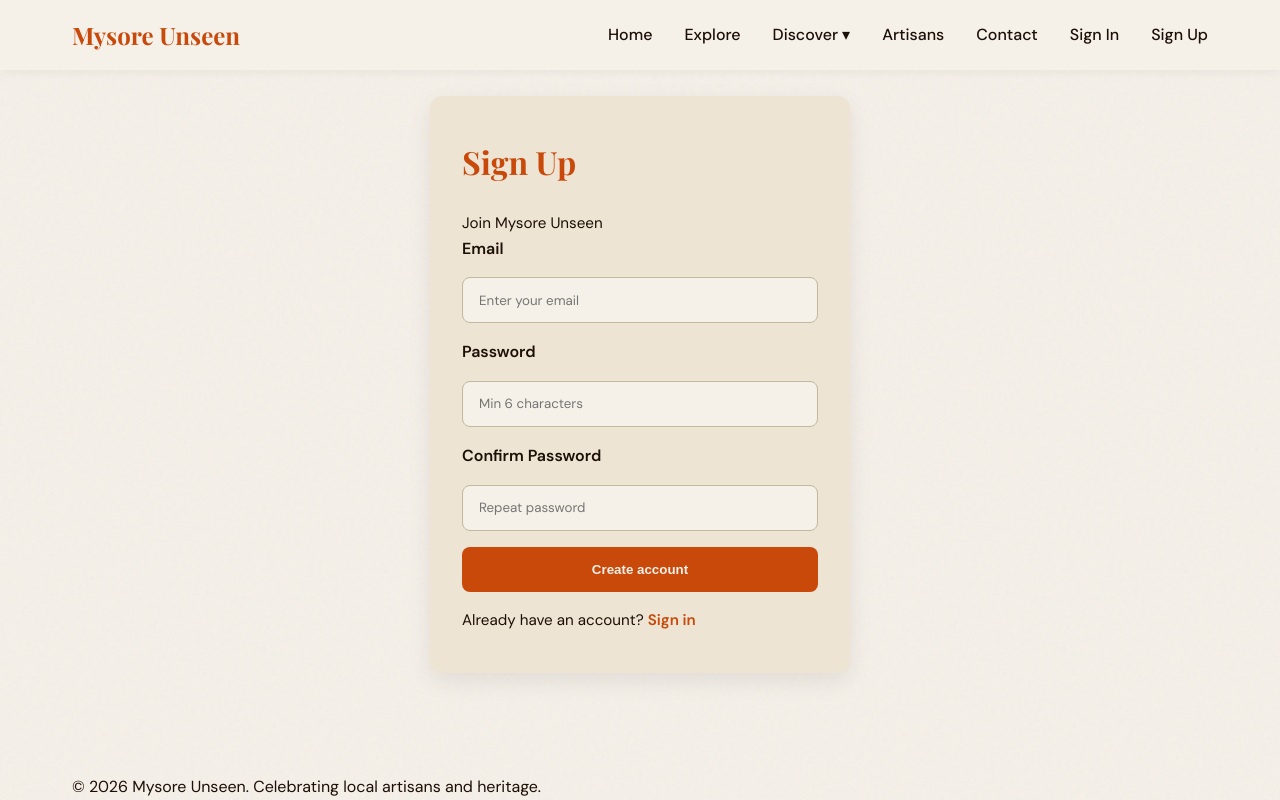
After one commit to yukthiru/Decentralizing-Tourism-in-Mysore-Promoting-Local-Artisans-and-Hidden-Gems-Yukthi, a Flask app: page /signup in a window 1280 px wide. The commit adds this page. Run offline with Flask 3, Linux system fonts and the light colour scheme; some web fonts are replaced.

Commit message:
Add login, signup, Supabase auth and saved tours feature

```diff
--- a/app.py
+++ b/app.py
@@ -9,12 +9,26 @@ import os
 import requests
 import random
 import json
-from flask import Flask, render_template, request, jsonify
-from models import db, HiddenGem, Artisan, ContactMessage, ArtisanProduct, LocalFood, StayOption, MarketStall, InquiryCart
+from flask import Flask, render_template, request, jsonify, session, redirect, url_for, flash
+from werkzeug.security import generate_password_hash, check_password_hash
+from models import db, HiddenGem, Artisan, ContactMessage, ArtisanProduct, LocalFood, StayOption, MarketStall, InquiryCart, User
 from image_data import PLACE_IMAGES, ARTISAN_IMAGES, FOOD_IMAGES, DEFAULT_IMAGE, get_image
+from supabase import create_client
+from dotenv import load_dotenv
+
+load_dotenv()
+
+SUPABASE_URL = os.environ.get('SUPABASE_URL')
+SUPABASE_KEY = os.environ.get('SUPABASE_KEY')
+if SUPABASE_URL and SUPABASE_KEY:
+    supabase = create_client(SUPABASE_URL, SUPABASE_KEY)
+else:
+    supabase = None
 
 # --- APP INITIALIZATION ---
 app = Flask(__name__)
+# session secret for Flask
+app.secret_key = os.environ.get('FLASK_SECRET_KEY', 'dev-secret-change-me')
 basedir = os.path.abspath(os.path.dirname(__file__))
 app.config['SQLALCHEMY_DATABASE_URI'] = 'sqlite:///' + os.path.join(basedir, 'mysore_unseen.db')
 app.config['SQLALCHEMY_TRACK_MODIFICATIONS'] = False
@@ -144,6 +158,119 @@ def artisan_detail(artisan_id):
 def contact():
     return render_template('contact.html')
 
+
+@app.context_processor
+def inject_user():
+    return {'current_user': session.get('user')}
+
+
+def login_required(fn):
+    from functools import wraps
+    @wraps(fn)
+    def wrapper(*args, **kwargs):
+        if not session.get('user'):
+            return redirect(url_for('login'))
+        return fn(*args, **kwargs)
+    return wrapper
+
+
+@app.route('/login', methods=['GET', 'POST'])
+def login():
+    if request.method == 'GET':
+        return render_template('login.html')
+
+    form = request.form
+    email = form.get('email', '').strip().lower()
+    password = form.get('password', '')
+    if not email or not password:
+        return render_template('login.html', error='Missing email or password')
+
+    if supabase:
+        try:
+            res = supabase.auth.sign_in_with_password({'email': email, 'password': password})
+            user_info = None
+            if isinstance(res, dict):
+                user_info = res.get('user')
+                login_error = res.get('error') or res.get('message')
+            else:
+                user_info = getattr(res, 'user', None)
+                login_error = getattr(res, 'error', None) or getattr(res, 'message', None)
+
+            if user_info:
+                session['user'] = {'email': user_info.get('email')}
+                return redirect(url_for('index'))
+            if login_error:
+                print(f"Supabase auth error: {login_error}")
+        except Exception as e:
+            print(f"Supabase auth error: {e}")
+
+    user = User.query.filter_by(email=email).first()
+    if user and check_password_hash(user.password_hash, password):
+        session['user'] = {'email': user.email}
+        return redirect(url_for('index'))
+
+    return render_template('login.html', error='Invalid email or password')
+
+
+@app.route('/signup', methods=['GET', 'POST'])
+def signup():
+    if request.method == 'GET':
+        return render_template('signup.html')
+
+    form = request.form
+    email = form.get('email', '').strip().lower()
+    password = form.get('password', '')
+    confirm_password = form.get('confirm_password', '')
+
+    if not email or not password or not confirm_password:
+        return render_template('signup.html', error='All fields are required')
+    if password != confirm_password:
+        return render_template('signup.html', error='Passwords do not match')
+    if len(password) < 6:
+        return render_template('signup.html', error='Password must be at least 6 characters')
+    if User.query.filter_by(email=email).first():
+        return render_template('signup.html', error='Email already registered')
+
+    signup_error = None
+    if supabase:
+        try:
+            signup_res = supabase.auth.sign_up({'email': email, 'password': password})
+            if isinstance(signup_res, dict):
+                signup_error = signup_res.get('error') or signup_res.get('message')
+            else:
+                signup_error = getattr(signup_res, 'error', None) or getattr(signup_res, 'message', None)
+
+            if signup_error:
+                normalized_error = signup_error.lower()
+                # Keep live validation errors from Supabase, but fall back to local signup on rate limits or temporary issues
+                if 'password' in normalized_error or 'invalid' in normalized_error:
+                    return render_template('signup.html', error=signup_error)
+                if 'email already exists' in normalized_error or 'already registered' in normalized_error:
+                    if User.query.filter_by(email=email).first():
+                        return render_template('signup.html', error='Email already registered')
+                    print(f"Supabase sign up warning: {signup_error}; continuing with local signup fallback")
+                else:
+                    print(f"Supabase sign up warning: {signup_error}; continuing with local signup fallback")
+        except Exception as e:
+            print(f"Supabase sign up error: {e}")
+
+    user = User(email=email, password_hash=generate_password_hash(password))
+    db.session.add(user)
+    db.session.commit()
+    session['user'] = {'email': email}
+    return redirect(url_for('index'))
+
+
+@app.route('/logout')
+def logout():
+    session.pop('user', None)
+    try:
+        if supabase and hasattr(supabase.auth, 'sign_out'):
+            supabase.auth.sign_out()
+    except Exception:
+        pass
+    return redirect(url_for('index'))
+
 @app.route('/marketplace')
 def marketplace():
     return render_template('marketplace.html')
@@ -163,6 +290,53 @@ def food_discovery():
 @app.route('/tour-planner')
 def tour_planner():
     return render_template('tour_planner.html')
+
+@app.route('/api/save-tour', methods=['POST'])
+def save_tour():
+    if not session.get('user'):
+        return jsonify({'success': False, 'error': 'Login required'}), 401
+
+    data = request.get_json()
+    if not supabase:
+        return jsonify({'success': False, 'error': 'Supabase not connected'}), 500
+
+    try:
+        supabase.table('saved_tours').insert({
+            'user_email': session['user']['email'],
+            'days': data.get('days'),
+            'budget': data.get('budget_inr'),
+            'interests': ', '.join(data.get('interests', [])),
+            'itinerary': json.dumps(data.get('itinerary'))
+        }).execute()
+        return jsonify({'success': True})
+    except Exception as e:
+        print(f"Save tour error: {e}")
+        return jsonify({'success': False, 'error': str(e)}), 500
+
+@app.route('/api/my-tours')
+def my_tours_api():
+    if not session.get('user'):
+        return jsonify({'success': False, 'error': 'Login required'}), 401
+
+    if not supabase:
+        return jsonify({'success': False, 'error': 'Supabase not connected'}), 500
+
+    try:
+        response = supabase.table('saved_tours')\
+            .select('*')\
+            .eq('user_email', session['user']['email'])\
+            .order('created_at', desc=True)\
+            .execute()
+        return jsonify({'success': True, 'tours': response.data})
+    except Exception as e:
+        print(f"Fetch saved tours error: {e}")
+        return jsonify({'success': False, 'error': str(e)}), 500
+
+@app.route('/my-tours')
+def my_tours_page():
+    if not session.get('user'):
+        return redirect(url_for('login'))
+    return render_template('my_tours.html')
 
 @app.route('/virtual-market')
 def virtual_market():
@@ -192,9 +366,25 @@ def api_artisans():
 
 @app.route('/contact', methods=['POST'])
 def submit_contact():
-    data = request.get_json()
+    # Support JSON and form submissions
+    data = request.get_json() or request.form
+    if hasattr(data, 'to_dict'):
+        data = data.to_dict()
     if not data or not data.get('name') or not data.get('email') or not data.get('message'):
         return jsonify({'success': False, 'error': 'Missing required fields'}), 400
+
+    # Insert into Supabase if configured (non-blocking on failure)
+    if supabase:
+        try:
+            supabase.table('contact_messages').insert({
+                'name': data['name'],
+                'email': data['email'],
+                'message': data['message']
+            }).execute()
+        except Exception as e:
+            print(f"Supabase insert error: {e}")
+
+    # Also store locally in the existing SQLite DB for backwards compatibility
     db.session.add(ContactMessage(name=data['name'], email=data['email'], message=data['message']))
     db.session.commit()
     return jsonify({'success': True})
--- a/requirements.txt
+++ b/requirements.txt
@@ -2,3 +2,5 @@ Flask
 flask-sqlalchemy
 requests
 gunicorn
+python-dotenv
+supabase
--- a/static/script.js
+++ b/static/script.js
@@ -261,6 +261,32 @@ document.addEventListener('DOMContentLoaded', () => {
         });
     }
 
+    let currentTourData = null;
+
+    function saveTour() {
+        if (!currentTourData) return;
+
+        fetch('/api/save-tour', {
+            method: 'POST',
+            headers: { 'Content-Type': 'application/json' },
+            body: JSON.stringify(currentTourData)
+        }).then(async (res) => {
+            const result = await res.json();
+            if (result.success) {
+                alert('Tour saved successfully!');
+            } else if (res.status === 401) {
+                alert('Please login to save your tour');
+                window.location.href = '/login';
+            } else {
+                alert('Failed to save tour: ' + (result.error || 'Unknown error'));
+            }
+        }).catch(() => {
+            alert('Failed to save tour.');
+        });
+    }
+
+    window.saveTour = saveTour;
+
     // --- TOUR PLANNER ---
     const plannerForm = document.getElementById('planner-form');
     if(plannerForm) {
@@ -283,6 +309,8 @@ document.addEventListener('DOMContentLoaded', () => {
             }).then(r => r.json()).then(data => {
                 document.getElementById('planner-spinner').style.display = 'none';
                 document.getElementById('planner-results').style.display = 'block';
+                document.getElementById('save-tour-btn').style.display = 'inline-block';
+                currentTourData = { ...payload, ...data };
 
                 const stayGrid = document.getElementById('stay-suggestions');
                 stayGrid.innerHTML = '';
--- a/static/style.css
+++ b/static/style.css
@@ -165,6 +165,17 @@ input:checked + .slider:before { transform: translateX(26px); }
 .form-control { width: 100%; padding: 0.8rem; border: 1px solid #ccc; border-radius: 4px; font-family: var(--font-body); background: var(--ivory); }
 textarea.form-control { resize: vertical; height: 150px; }
 
+.auth-container { max-width: 420px; margin: 6rem auto 4rem; background: var(--cream); padding: 2.5rem 2rem; border-radius: 12px; box-shadow: 0 8px 24px rgba(0,0,0,0.08); }
+.auth-container h1 { margin-bottom: 1.5rem; font-size: 2rem; color: var(--saffron); }
+.auth-container form { display: grid; gap: 1rem; }
+.auth-container label { display: block; font-weight: 600; color: var(--espresso); }
+.auth-container input { width: 100%; padding: 0.85rem 1rem; border: 1px solid #c2b8a1; border-radius: 8px; background: var(--ivory); font-family: var(--font-body); }
+.auth-container button { width: 100%; padding: 0.95rem 1rem; border-radius: 8px; border: none; background: var(--saffron); color: var(--ivory); cursor: pointer; font-weight: 700; transition: var(--transition); }
+.auth-container button:hover { background: var(--gold); }
+.auth-container p { margin-top: 1rem; font-size: 0.95rem; }
+.auth-container a { color: var(--saffron); font-weight: 700; }
+.error { color: #9b1d06; font-weight: 700; margin-bottom: 1rem; }
+
 /* Back to top */
 .back-to-top { position: fixed; bottom: 2rem; right: 2rem; background: var(--saffron); color: var(--ivory); width: 40px; height: 40px; border-radius: 50%; display: flex; justify-content: center; align-items: center; cursor: pointer; opacity: 0; transition: var(--transition); z-index: 99; border: none; font-size: 1.5rem; text-decoration: none; pointer-events: none; }
 .back-to-top.visible { opacity: 1; pointer-events: auto; }
--- a/templates/base.html
+++ b/templates/base.html
@@ -31,6 +31,14 @@
                 </li>
                 <li><a href="{{ url_for('artisans') }}">Artisans</a></li>
                 <li><a href="{{ url_for('contact') }}">Contact</a></li>
+                {% if current_user %}
+                    <li><a href="{{ url_for('my_tours_page') }}">My Saved Tours</a></li>
+                    <li><a href="#">{{ current_user.email }}</a></li>
+                    <li><a href="{{ url_for('logout') }}">Logout</a></li>
+                {% else %}
+                    <li><a href="{{ url_for('login') }}">Sign In</a></li>
+                    <li><a href="{{ url_for('signup') }}">Sign Up</a></li>
+                {% endif %}
             </ul>
             <button class="hamburger">☰</button>
         </nav>
--- /dev/null
+++ b/templates/signup.html
@@ -0,0 +1,29 @@
+{% extends 'base.html' %}
+
+{% block content %}
+<div class="auth-container">
+  <div class="auth-card">
+    <h1>Sign Up</h1>
+    <p>Join Mysore Unseen</p>
+
+    {% if error %}
+      <p class="error">{{ error }}</p>
+    {% endif %}
+
+    <form method="post" action="{{ url_for('signup') }}">
+      <label>Email</label>
+      <input type="email" name="email" placeholder="Enter your email" required>
+
+      <label>Password</label>
+      <input type="password" name="password" placeholder="Min 6 characters" required>
+
+      <label>Confirm Password</label>
+      <input type="password" name="confirm_password" placeholder="Repeat password" required>
+
+      <button type="submit">Create account</button>
+    </form>
+
+    <p>Already have an account? <a href="{{ url_for('login') }}">Sign in</a></p>
+  </div>
+</div>
+{% endblock %}
--- a/templates/tour_planner.html
+++ b/templates/tour_planner.html
@@ -71,6 +71,10 @@
                 </div>
             </div>
 
+            <div style="display:flex; justify-content:flex-end; gap:0.75rem; margin-bottom:2rem;">
+                <button class="btn btn-primary" id="save-tour-btn" type="button" onclick="saveTour()" style="display:none;">Save This Tour</button>
+            </div>
+
             <!-- Budget Breakdown -->
             <div style="background: var(--cream); padding: 1.5rem; border-radius: 8px; margin-bottom: 2rem;">
                 <h3>Budget Breakdown</h3>
```
Also changed, not shown: models.py (+13 -0 lines), templates/login.html (added, +16 -0 lines), templates/my_tours.html (added, +52 -0 lines), mysore_unseen.db.
